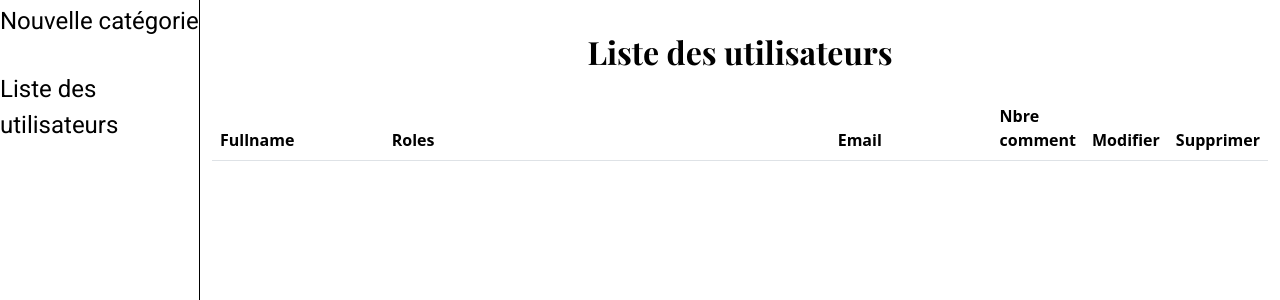
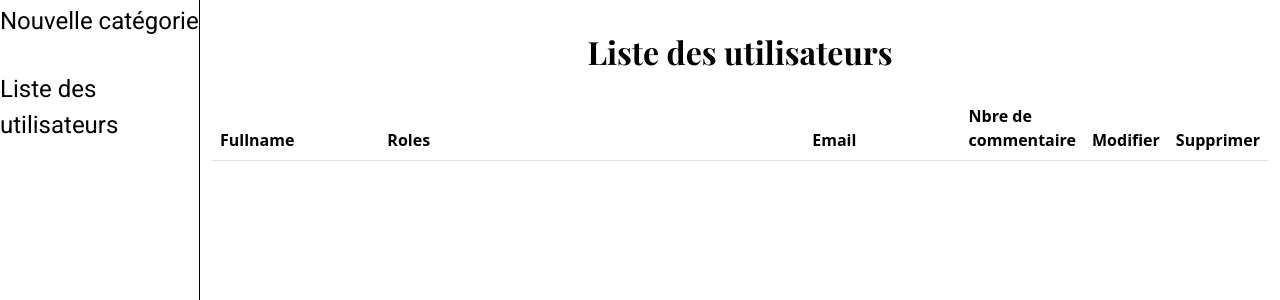
Before and after one commit to Davidgbn33/Galerie, a Symfony app: template templates/admin/user/liste.html.twig in a window 1280 px wide. Shown: the part 353-653 px from the top of the page. Run offline with Twig, Linux system fonts and the light colour scheme; the template is opened without the code that fills it, so the values that code supplies are empty; style sheets or scripts are compiled from the project's sources; some libraries are stand-ins or nearby versions.

Commit message:
update liste user

```diff
--- a/src/Controller/admin/AdminPaintController.php
+++ b/src/Controller/admin/AdminPaintController.php
@@ -60,7 +60,7 @@ class AdminPaintController extends AbstractController
             'paintForm' => $paintForm->createView(),
         ]);
     }
-    #[Route('/{id}/edit', name: 'edit', methods: ['GET', 'POST'])]
+    #[Route('/{id}/edit', name: '_edit', methods: ['GET', 'POST'])]
     public function edit(Request $request,PaintRepository $paintRepository, Paint $paint ): Response
     {
         $categories = $this->categoryService->getAllCategories();
@@ -87,7 +87,7 @@ class AdminPaintController extends AbstractController
         ]);
     }
 
-    #[Route('/{id}', name: 'delete', methods: ['GET','POST'])]
+    #[Route('/{id}', name: '_delete', methods: ['GET','POST'])]
     public function delete(
         Request $request,
         Paint $paint,
--- a/src/Controller/admin/AdminUserController.php
+++ b/src/Controller/admin/AdminUserController.php
@@ -11,7 +11,7 @@ use Symfony\Component\HttpFoundation\Response;
 use Symfony\Component\Routing\Annotation\Route;
 
 
-#[AllowDynamicProperties] #[Route ('/admin/user', name: 'admin_user')]
+#[AllowDynamicProperties] #[Route ('/admin_user', name: 'admin_user')]
 class AdminUserController extends AbstractController
 {
     public function __construct(CategoryService $categoryService)
@@ -19,7 +19,7 @@ class AdminUserController extends AbstractController
         $this->categoryService = $categoryService;
     }
 
-    #[Route('/', name: 'list')]
+    #[Route('/user', name: 'list')]
     public function index(UserRepository $userRepository): Response
     {
         $categories = $this->categoryService->getAllCategories();
--- a/templates/admin/includes/_aside.html.twig
+++ b/templates/admin/includes/_aside.html.twig
@@ -3,5 +3,5 @@
     <a class="te-font-text" href="/admin/new">Nouvelle oeuvre</a>
     <a class="te-font-text" href="/admin_cat/category">Liste des catégories</a>
     <a class="te-font-text" href="/admin_cat/category/new">Nouvelle catégorie</a>
-    <a class="te-font-text" href="/admin/user"> Liste des utilisateurs</a>
+    <a class="te-font-text" href="/admin_user/user"> Liste des utilisateurs</a>
 </div>
--- a/templates/admin/paint/_delete.html.twig
+++ b/templates/admin/paint/_delete.html.twig
@@ -1,4 +1,4 @@
-<form method="post" action="{{ path('admindelete', {'id': paint.id}) }}" onsubmit="return confirm('Est tu sur de vouloir supprimer ce tableaux');">
+<form method="post" action="{{ path('admin_delete', {'id': paint.id}) }}" onsubmit="return confirm('Est tu sur de vouloir supprimer ce tableaux');">
     <input type="hidden" name="_token" value="{{ csrf_token('delete' ~ paint.id) }}">
     <button class="btn te-btn">Delete</button>
 </form>
--- a/templates/admin/paint/liste.html.twig
+++ b/templates/admin/paint/liste.html.twig
@@ -32,7 +32,7 @@
                             <td class="te-col-taille">{{ paint.taille }}</td>
                             <td class="te-col-tableau">{{ paint.paintImage }}</td>
                             <td class="te-col-inspi">{{ paint.inspiration }}</td>
-                            <td class="te-col-modify"><a href="{{ path('adminedit',{ id: paint.id}) }}"><i class="fa-regular fa-pen-to-square" style="color: #1b1a21;"></i></a></td>
+                            <td class="te-col-modify"><a href="{{ path('admin_edit',{ id: paint.id}) }}"><i class="fa-regular fa-pen-to-square" style="color: #1b1a21;"></i></a></td>
                             <td class="te-col-modify">{{ include('admin/paint/_delete.html.twig') }}</td>
                             <td class="te-col-inspi"><img class="te-admin-show-img" src="{{ asset('uploads/images/paint/') }}{{ paint.paintImage }}"
                                                           alt="{{ paint.paintImage }}"</td>
--- a/templates/admin/user/liste.html.twig
+++ b/templates/admin/user/liste.html.twig
@@ -3,7 +3,6 @@
 {% block title %}Toiles et Papiers{% endblock %}
 
 {% block body %}
-    {{ dump() }}
     <div class="te-admin-grid">
     <aside class="te-admin-aside te-height-cat">
         {{ include('admin/includes/_aside.html.twig') }}
@@ -18,17 +17,19 @@
                         <th  class="te-col-name">Fullname</th>
                         <th  class="te-col-desc">Roles</th>
                         <th  class="te-col-desc">Email</th>
-                        <th  class="te-col-desc">Nbre comment</th>
+                        <th  class="te-col-desc">Nbre de commentaire</th>
                         <th  class="te-col-desc text-center">Modifier</th>
                         <th  class="te-col-desc text-center">Supprimer</th>
                     </tr>
                     </thead>
                     <tbody>
                     {% for user in users %}
-                        <tr>
+                    {{ dump() }}
+                       <tr>
                             <td class="te-col-name">{{ user.fullname }}</td>
-                            <td class="te-col-desc">{{ user.roles }}</td>
+                            <td class="te-col-desc">{{ user.roles.0 }}</td>
                             <td class="te-col-desc">{{ user.email }}</td>
+                           <td class="te-col-desc">{{ user.comments| length }}</td>
                             <td class="te-col-desc"></td>
                         </tr>
                     {% endfor %}
```
Also changed, not shown: public/uploads/images/category/g869z78rxx6qs8n8f61b.jpg (added), public/uploads/images/paint/xu55sit168dc62u83pmy.jpg (added).
